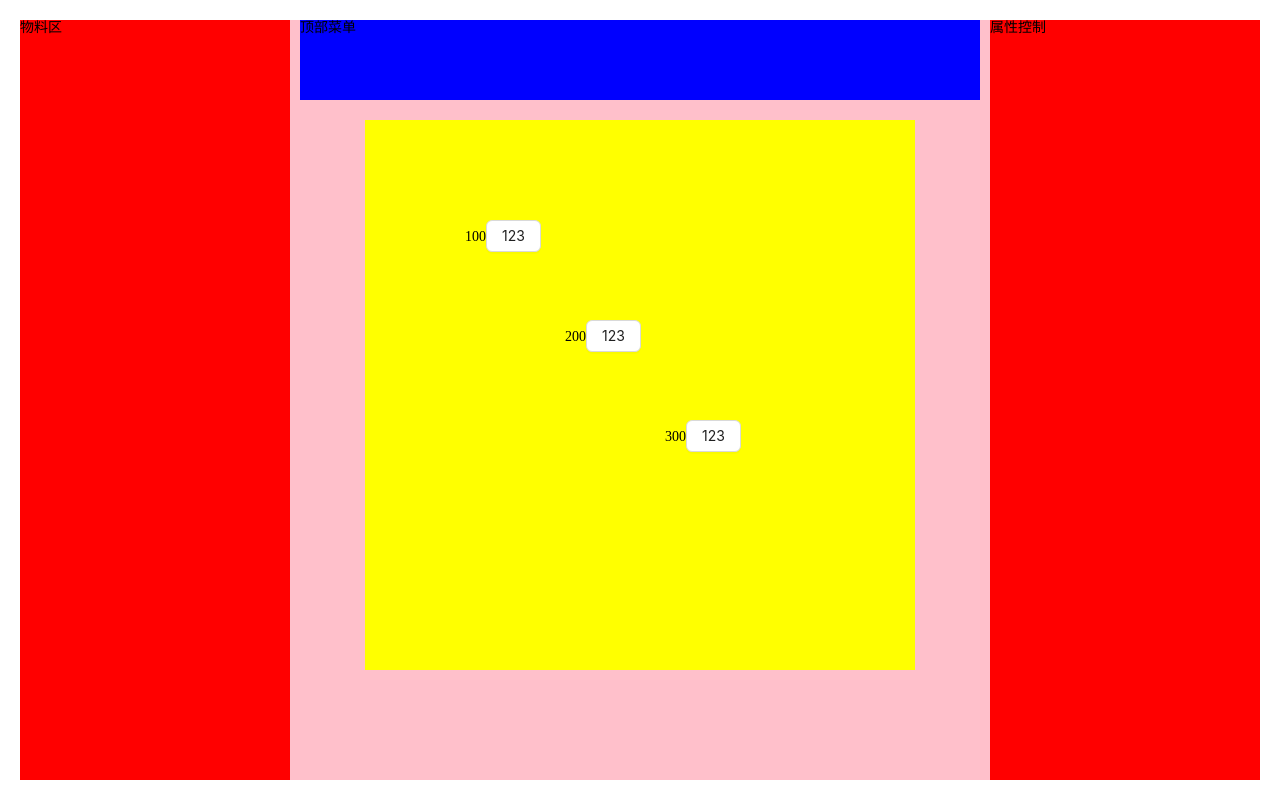
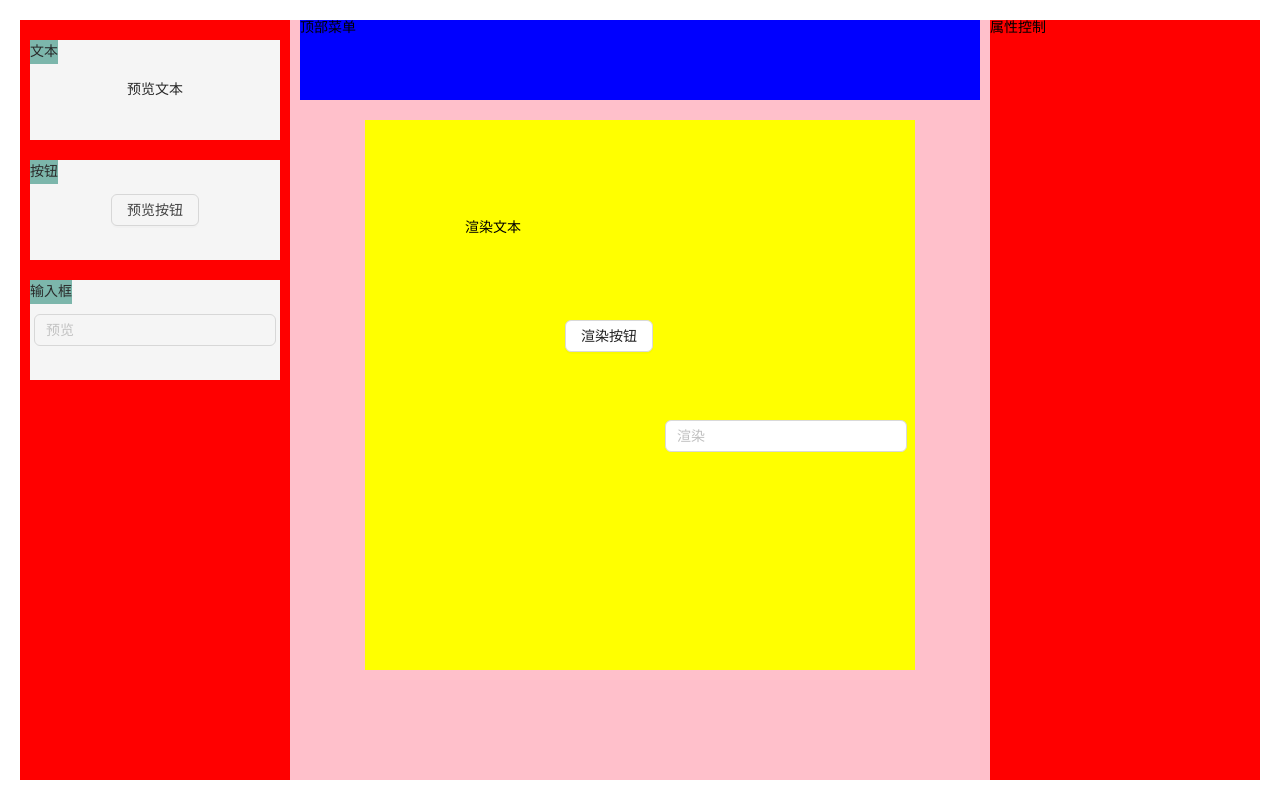
Before and after one commit to chuhx1024/vue3-drag-from, a Vue app: page / in a window 1280 px wide. Built offline with nearby package versions, Linux system fonts and the light colour scheme.

Commit message:
feat: 实现物料展示

```diff
--- a/src/packages/editor-block.jsx
+++ b/src/packages/editor-block.jsx
@@ -1,5 +1,4 @@
-import { defineComponent, computed } from 'vue'
-import { Button } from 'ant-design-vue'
+import { defineComponent, computed, inject } from 'vue'
 
 export default defineComponent({
     props: {
@@ -13,11 +12,8 @@ export default defineComponent({
             zIndex: props.zIndex,
             position: 'absolute',
         }))
-        return () => (
-            <div style={blockStyle.value}>
-                {props.block.top}
-                <Button>123</Button>
-            </div>
-        )
+        const { componentMap } = inject('config')
+        console.log(componentMap, 6766)
+        return () => <div style={blockStyle.value}>{componentMap[props.block.key].render()}</div>
     },
 })
--- /dev/null
+++ b/src/packages/editor.config.jsx
@@ -0,0 +1,47 @@
+// 可以显示所有的物料
+
+import { Button, Input } from 'ant-design-vue'
+// const createEditorConfig = () => {
+//     const componentList = []
+//     const componentMap = {}
+
+//     return {
+//         componentList,
+//         componentMap,
+//         register: (component) => {
+//             componentList.push(component)
+//             componentMap[component.key] = component
+//         },
+//     }
+// }
+
+class createEditorConfig {
+    componentList = []
+    componentMap = {}
+
+    register = (component) => {
+        this.componentList.push(component)
+        this.componentMap[component.key] = component
+    }
+}
+
+export let EditorConfig = new createEditorConfig()
+
+EditorConfig.register({
+    label: '文本',
+    preview: () => '预览文本',
+    render: () => '渲染文本',
+    key: 'text',
+})
+EditorConfig.register({
+    label: '按钮',
+    preview: () => <Button>预览按钮</Button>,
+    render: () => <Button>渲染按钮</Button>,
+    key: 'button',
+})
+EditorConfig.register({
+    label: '输入框',
+    preview: () => <Input placeholder="预览"></Input>,
+    render: () => <Input placeholder="渲染"></Input>,
+    key: 'input',
+})
--- a/src/packages/editor.jsx
+++ b/src/packages/editor.jsx
@@ -1,6 +1,7 @@
-import { computed, defineComponent } from 'vue'
+import { computed, defineComponent, provide } from 'vue'
 import './editor.scss'
 import EditorBlock from './editor-block'
+import { EditorConfig } from './editor.config'
 
 export default defineComponent({
     props: {
@@ -10,11 +11,20 @@ export default defineComponent({
         console.log(props.modelValue)
 
         const data = computed(() => props.modelValue)
-        console.log(data.value, 123)
+        console.log(EditorConfig, 1236)
+
+        provide('config', EditorConfig)
 
         return () => (
             <div class="editor">
-                <div class="editor-left">物料区</div>
+                <div class="editor-left">
+                    {EditorConfig.componentList.map((component) => (
+                        <div class="editor-left-item">
+                            <span class="editor-left-item__label">{component.label}</span>
+                            <span class="editor-left-item__preview">{component.preview()}</span>
+                        </div>
+                    ))}
+                </div>
                 <div class="editor-right">属性控制</div>
                 <div class="editor-top">顶部菜单</div>
                 <div class="editor-container">
--- a/src/packages/editor.scss
+++ b/src/packages/editor.scss
@@ -11,6 +11,36 @@
     }
     &-left {
         left: 0;
+        &-item {
+            width: 250px;
+            background-color: #fff;
+            margin: 20px auto;
+            height: 100px;
+            display: flex;
+            justify-content: center;
+            align-items: center;
+            position: relative;
+            cursor: move;
+
+            &__label {
+                position: absolute;
+                left: 0;
+                top: 0;
+                background-color: #68b0a2;
+                line-height: 24px;
+            }
+            &::after {
+                content: '';
+                background-color: #ccc;
+                position: absolute;
+                left: 0;
+                right: 0;
+                top: 0;
+                bottom: 0;
+                opacity: 0.2;
+                z-index: 1000;
+            }
+        }
     }
     &-right {
         right: 0;
```
